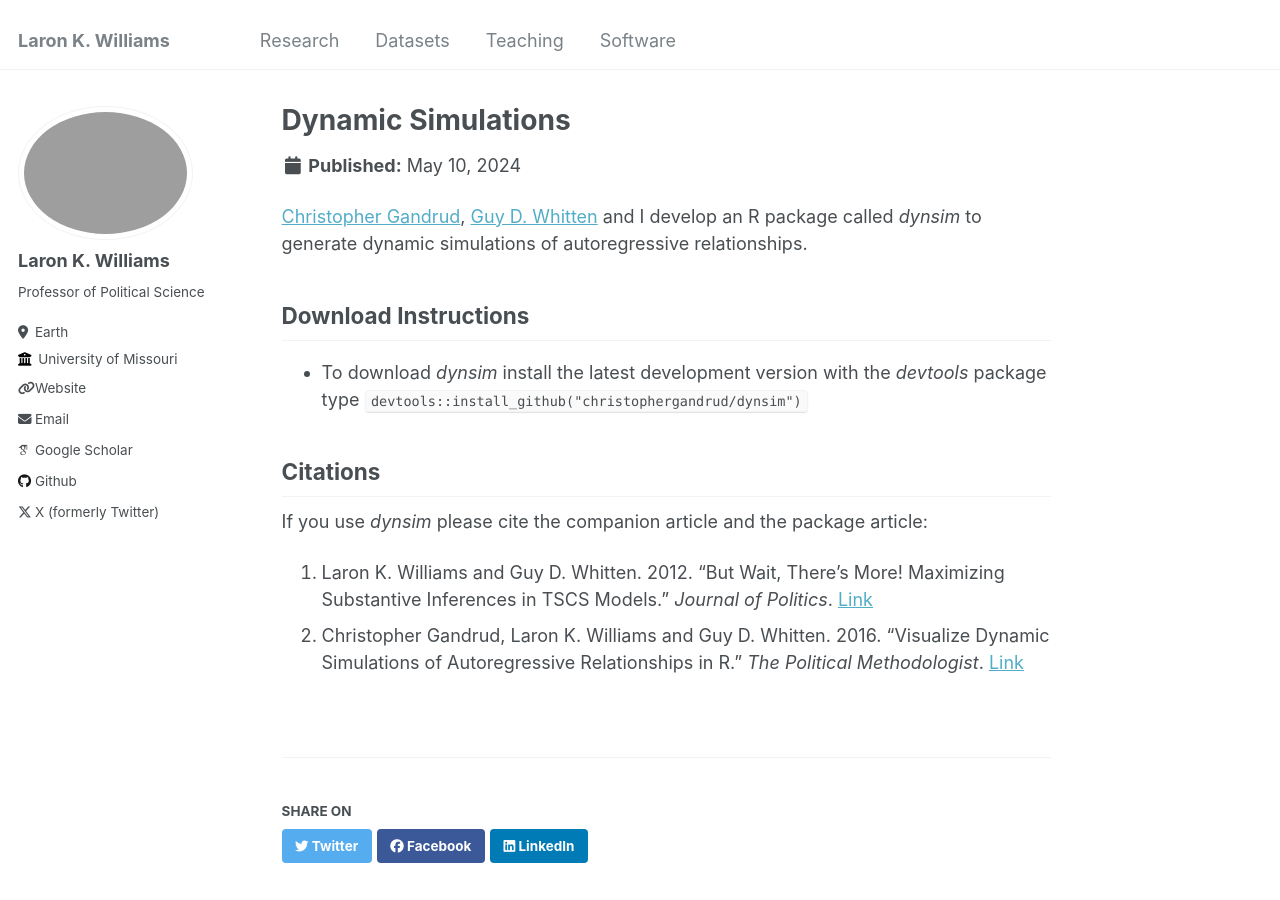
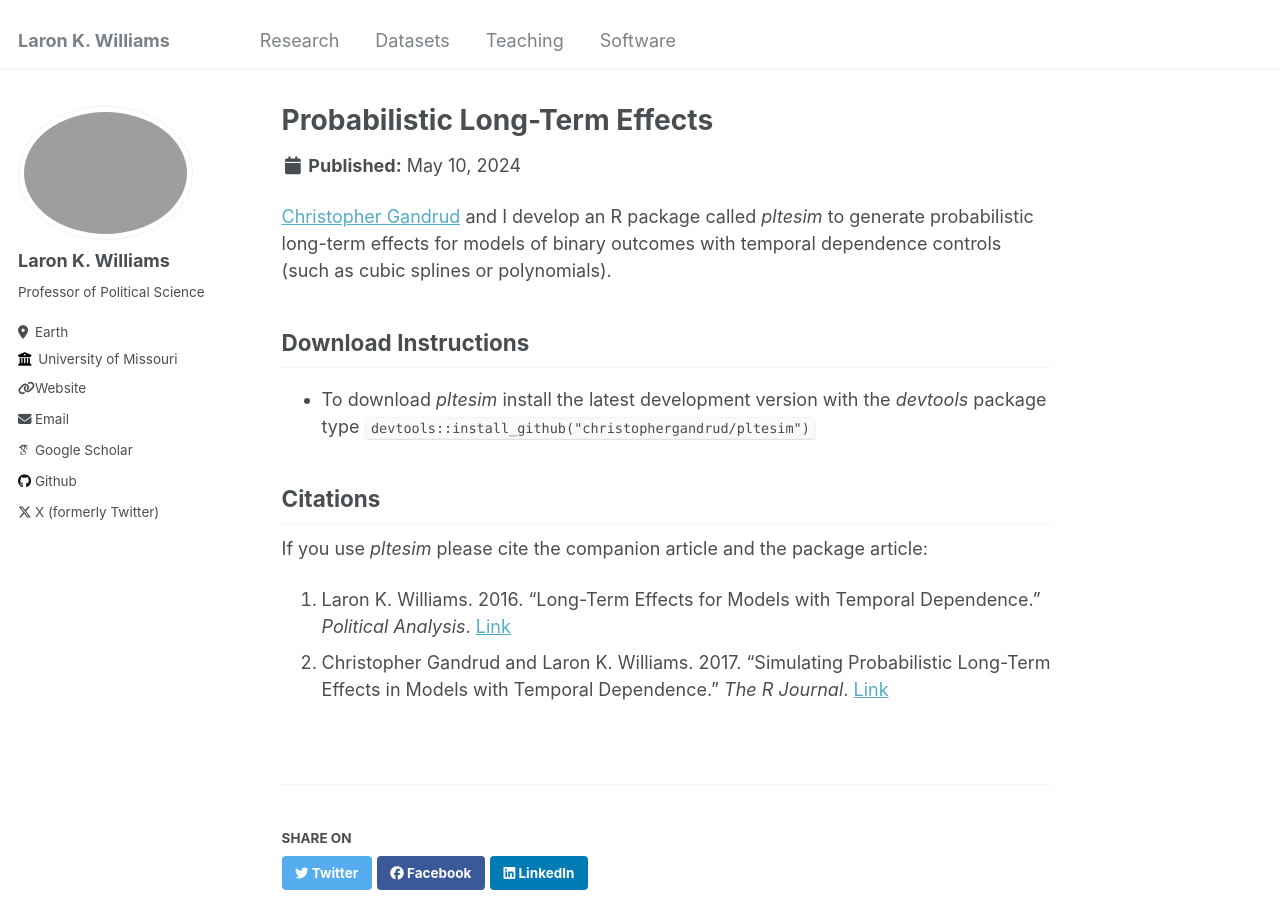
Before and after one commit to williamslaro/williamslaro.github.io, a Jekyll site: the page built from _portfolio/pltesim.md, in a window 1280 px wide and 900 px high. Built offline with Jekyll 4.4.1, drawn with Linux system fonts in a browser that asks for light colours; some web fonts are replaced.

Commit message:
Update pltesim.md

```diff
--- a/_portfolio/pltesim.md
+++ b/_portfolio/pltesim.md
@@ -1,15 +1,15 @@
 ---
-title: "Dynamic Simulations"
-excerpt: "Dynamic simulations of autoregressive relationships in R<br/><img src='/images/dynsim2.jpg'>"
+title: "Probabilistic Long-Term Effects"
+excerpt: "Probabilistic Long-Term Effects in R<br/><img src='/images/pltesim.jpeg'>"
 collection: portfolio
 ---
 
-[Christopher Gandrud](https://christophergandrud.blogspot.com/p/biocontact.html), [Guy D. Whitten](https://bush.tamu.edu/faculty/gwhitten/) and I develop an R package called *dynsim* to generate dynamic simulations of autoregressive relationships.
+[Christopher Gandrud](https://christophergandrud.blogspot.com/p/biocontact.html) and I develop an R package called *pltesim* to generate probabilistic long-term effects for models of binary outcomes with temporal dependence controls (such as cubic splines or polynomials).
 
 ## Download Instructions
-* To download *dynsim* install the latest development version with the *devtools* package type `devtools::install_github("christophergandrud/dynsim")`
+* To download *pltesim* install the latest development version with the *devtools* package type `devtools::install_github("christophergandrud/pltesim")`
 
 ## Citations
-If you use *dynsim* please cite the companion article and the package article:
-1. Laron K. Williams and Guy D. Whitten. 2012. "But Wait, There's More! Maximizing Substantive Inferences in TSCS Models." *Journal of Politics*. [Link](https://doi.org/10.1017/S0022381612000473)
-2. Christopher Gandrud, Laron K. Williams and Guy D. Whitten. 2016. "Visualize Dynamic Simulations of Autoregressive Relationships in R." *The Political Methodologist*. [Link](https://thepoliticalmethodologist.wordpress.com/wp-content/uploads/2016/08/tpm_v23_n2.pdf)
+If you use *pltesim* please cite the companion article and the package article:
+1. Laron K. Williams. 2016. "Long-Term Effects for Models with Temporal Dependence." *Political Analysis*. [Link](https://doi.org/10.1093/pan/mpw009)
+2. Christopher Gandrud and Laron K. Williams. 2017. "Simulating Probabilistic Long-Term Effects in Models with Temporal Dependence." *The R Journal*. [Link](https://doi.org/10.32614/RJ-2017-059)
```
